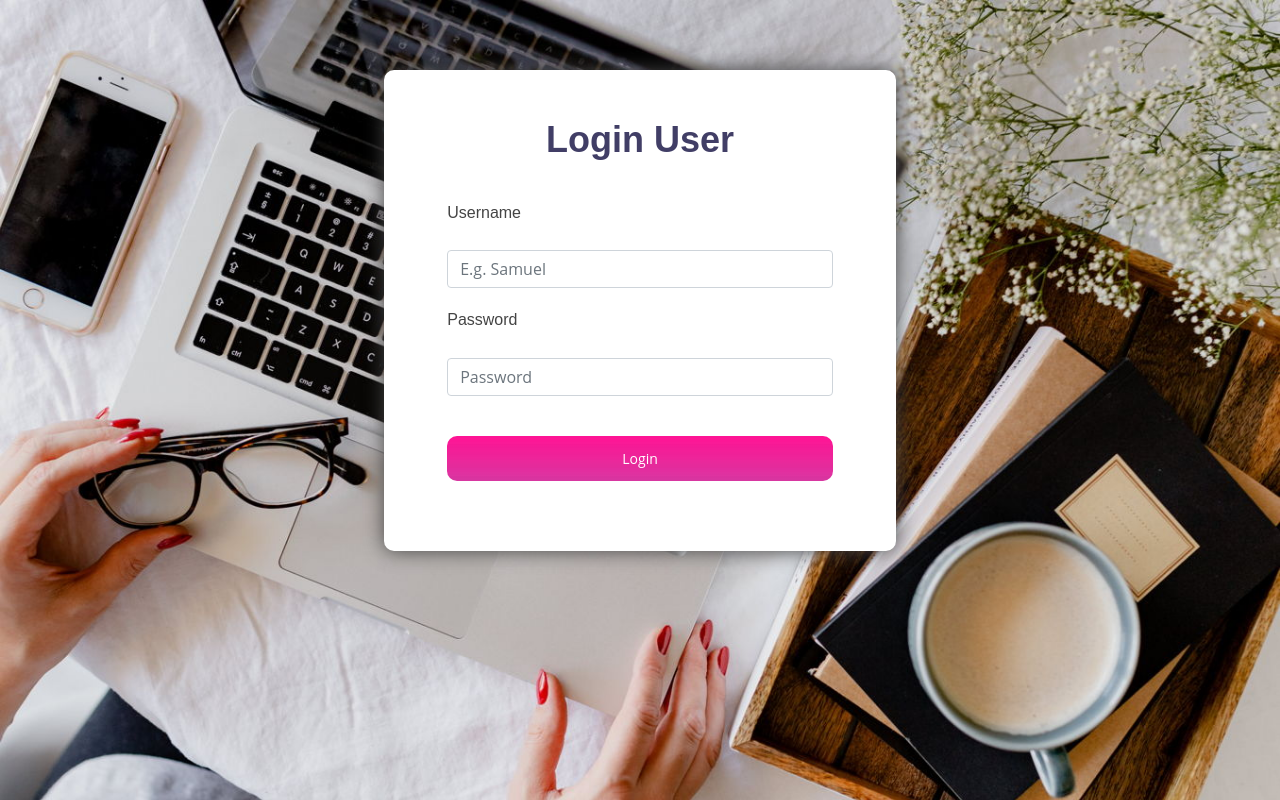
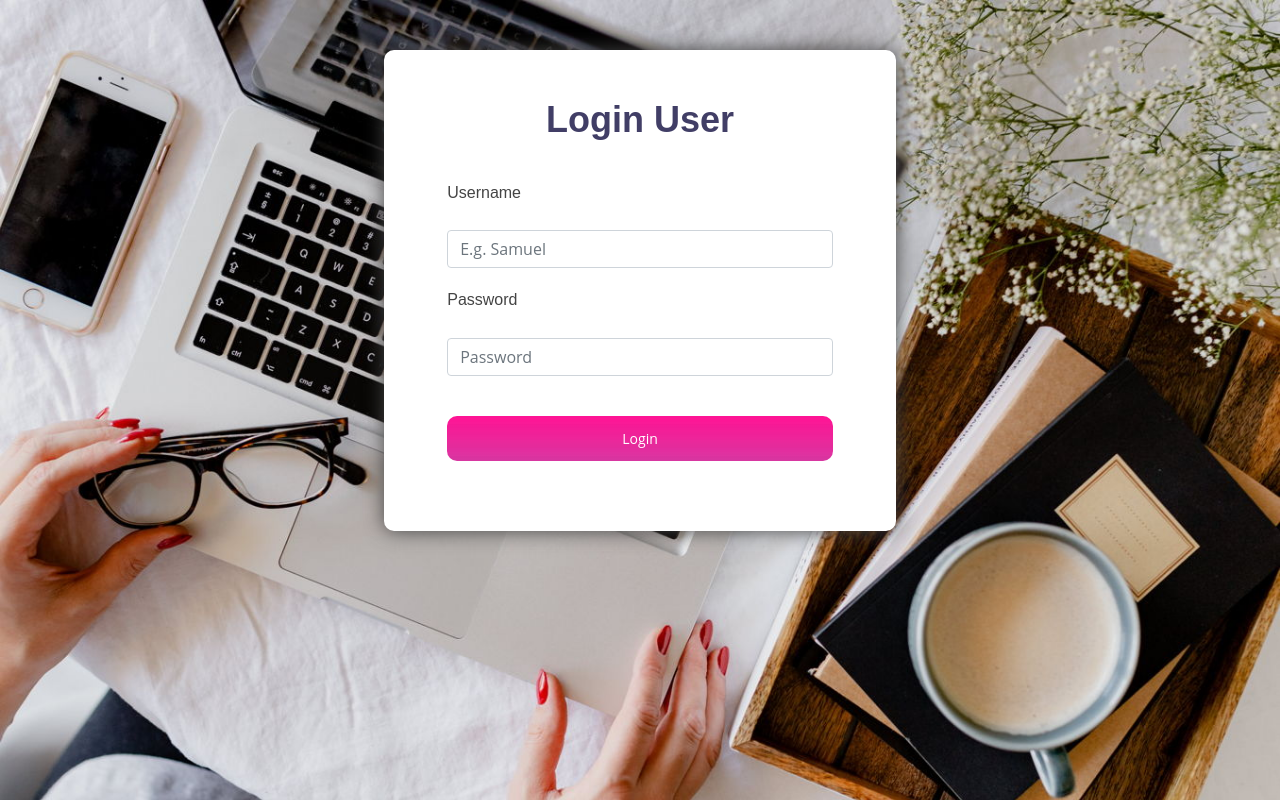
Before and after one commit to MelanieSiw/BIT210-CTIS, a PHP site: page /loginNew.html in a window 1280 px wide. Run offline with PHP 8.4, Linux system fonts and the light colour scheme.

Commit message:
Update style.css

```diff
--- a/assets/css/style.css
+++ b/assets/css/style.css
@@ -1383,7 +1383,7 @@ section {
   padding: 0 0 70px 0;
   width:40%;
   margin:auto;
-  margin-top:70px;
+  margin-top:50px;
   font-size: 14px;
   background: #fff;
 }
```
